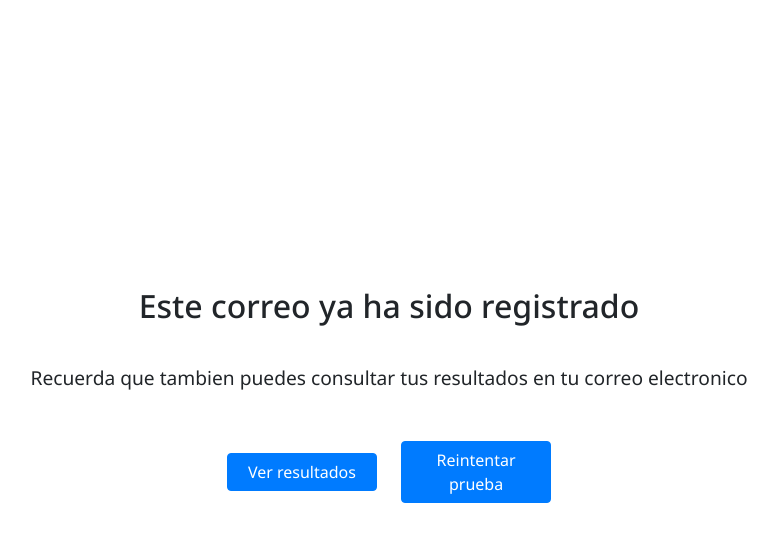
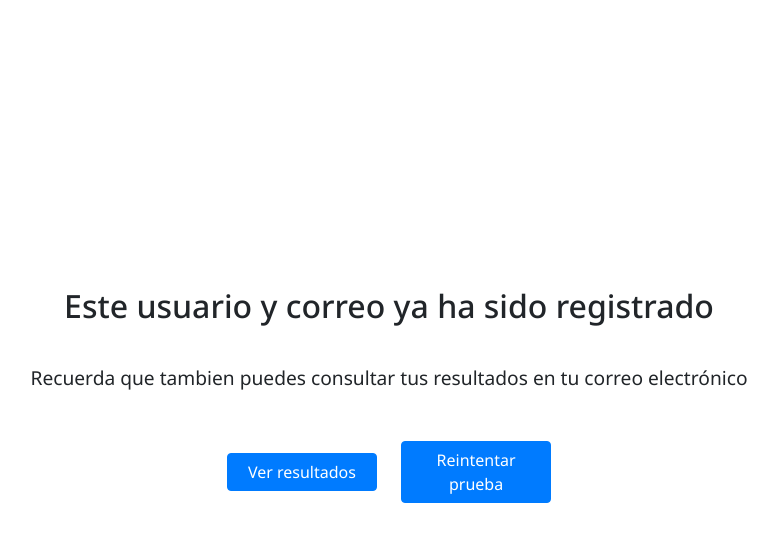
Before and after one commit to SdazaP/pre-diagnostico-dislexia, a PHP site: page /sesion-alerta.php in a window 1280 px wide. Shown: the top 542 px of the page, without its empty margins (251-1029 px from the left). Run offline with PHP 8.4, Linux system fonts and the light colour scheme; the visitor is signed in with stand-in values (Sample User, id 1); some web fonts are replaced.

Commit message:
Cambio texto

```diff
--- a/sesion-alerta.php
+++ b/sesion-alerta.php
@@ -59,8 +59,8 @@ if (!isset($_SESSION["idUsuario"])) {
 </head>
 <body>
     <div class="container">
-        <h2>Este correo ya ha sido registrado</h2>
-        <p>Recuerda que tambien puedes consultar tus resultados en tu correo electronico</p>
+        <h2>Este usuario y correo ya ha sido registrado</h2>
+        <p>Recuerda que tambien puedes consultar tus resultados en tu correo electrónico</p>
         <a href="lista-resultados.php" class="btn btn-primary">Ver resultados</a>
         <a href="memorama.php" class="btn btn-primary">Reintentar prueba</a>
     </div>
```
